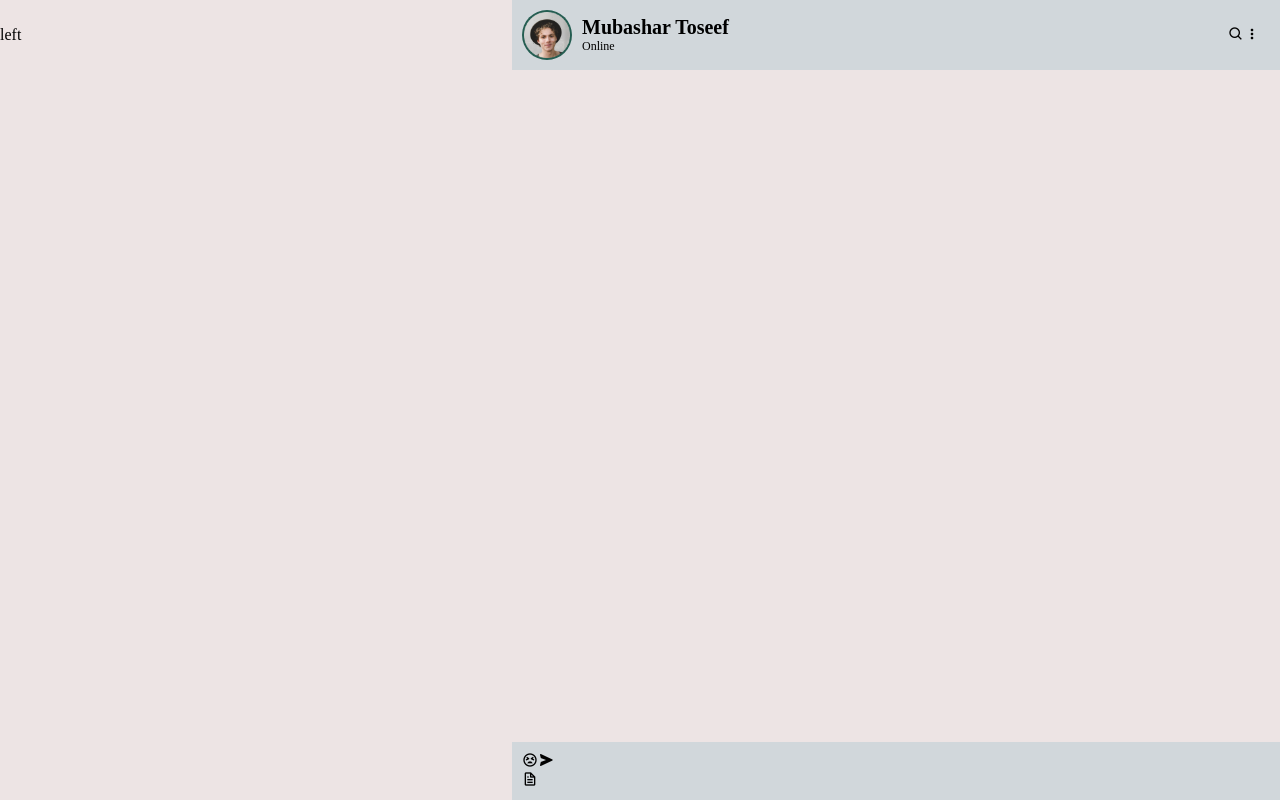
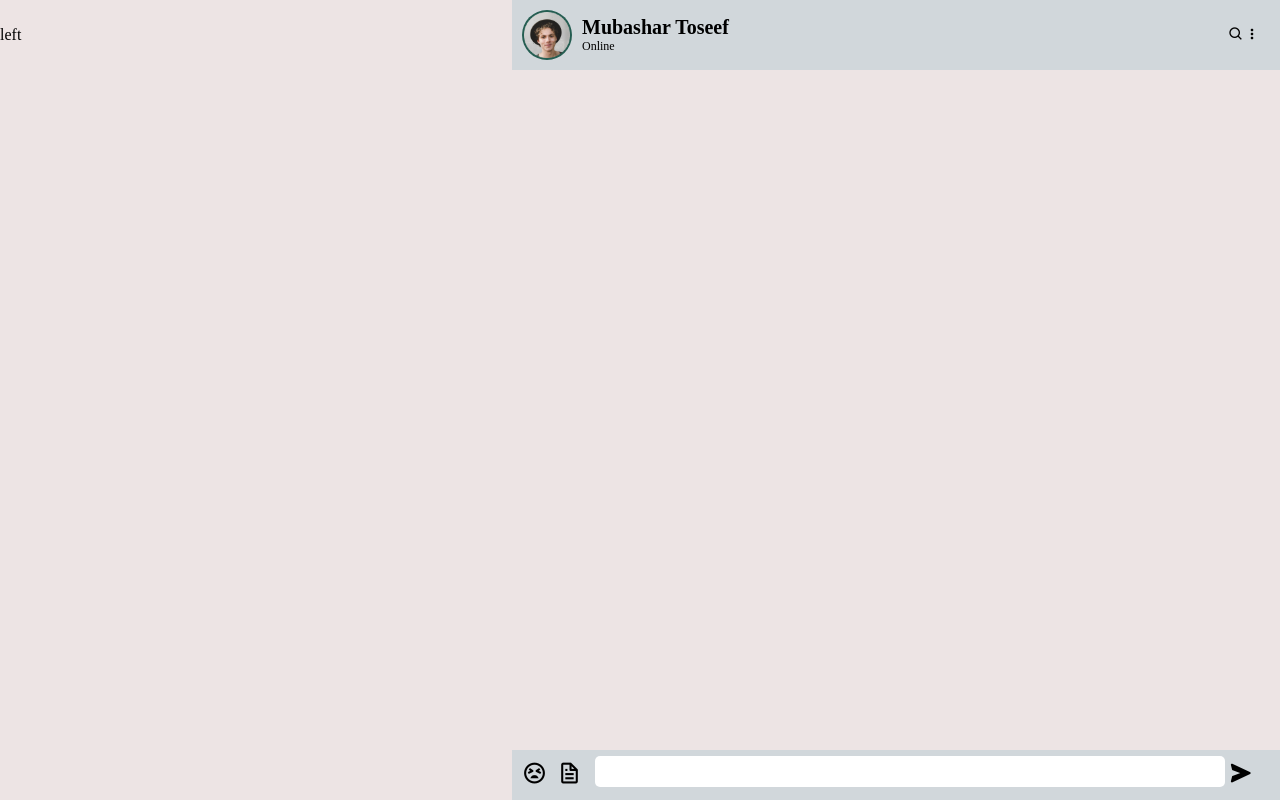
Before and after one commit to imubashartoseef/chat-app, a plain HTML site: page index.html in a window 1280 px wide. Drawn offline with nearby package versions, Linux system fonts and the light colour scheme.

Commit message:
Update style.css

```diff
--- a/css/style.css
+++ b/css/style.css
@@ -83,15 +83,32 @@ body {
     bottom: 0px;
     padding: 10px;
     display: flex;
+    align-items: center;
     width: 60%;
     background-color: var(--chatNavBg_color);
 }
+.chat-writter .button {
+    font-size: 25px;
+    margin-right: 10px;
+}
+.chat-writter .button:hover {
+    color: #245D51;
+    cursor: pointer;
+}
+.chat-writter .button:active {
+    color: #2C2C2C;
+}
 .chat-writter .chat-text-typer {
-    overflow-x: hidden;
+    /* overflow-x: hidden; */
     display: flex;
     align-items: center;
-    background-color: #fff;
+    background-color: transparent;
     border-radius: 5px;
+    width: 85%;
+    position: relative;
+    min-height: 30px;
+    z-index: 1;
+    justify-content: center;
 }
 .chat-writter .chat-text-typer input[type="text"]{
     outline: unset;
@@ -100,6 +117,24 @@ body {
     border-radius: 5px;
     font-size: 18px;
     padding: 5px 20px;
-    /* width: 100%;  */
+    width: 100%;
     margin: auto;
 }
+.chat-media-button {
+    display: flex;
+    align-items: center;
+}
+.message-text {
+    position: absolute;
+    width: 99%;
+    max-height: 500px;
+    overflow-y: scroll;
+    margin: auto auto;
+    z-index: 100;
+    bottom: 3px;
+    background-color: #fff;
+
+    border-radius: 5px;
+    font-size: 18px;
+    padding: 5px 10px;
+}
```
